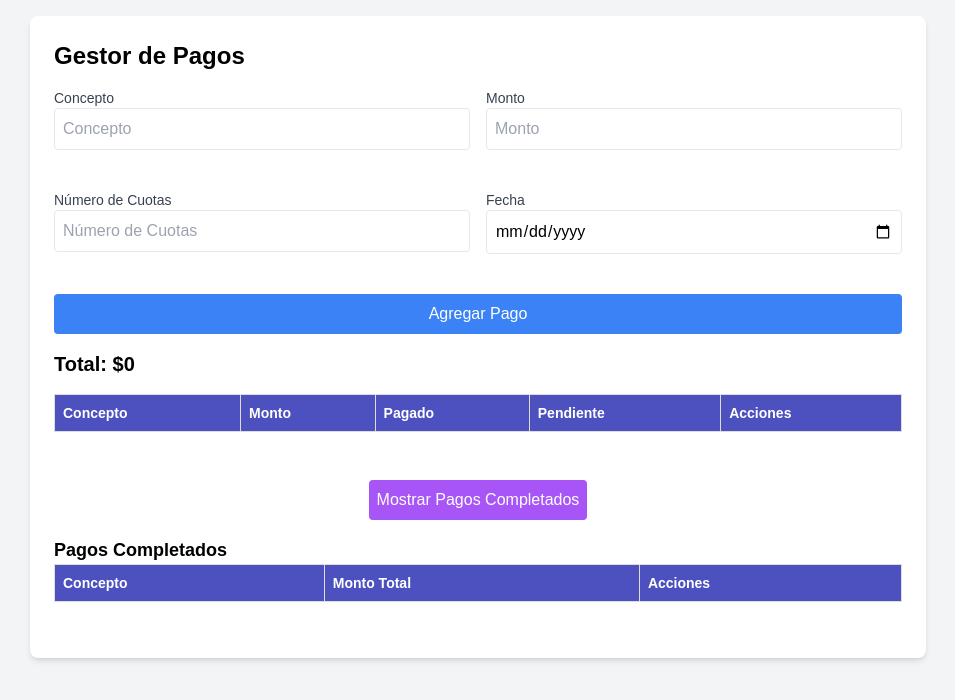
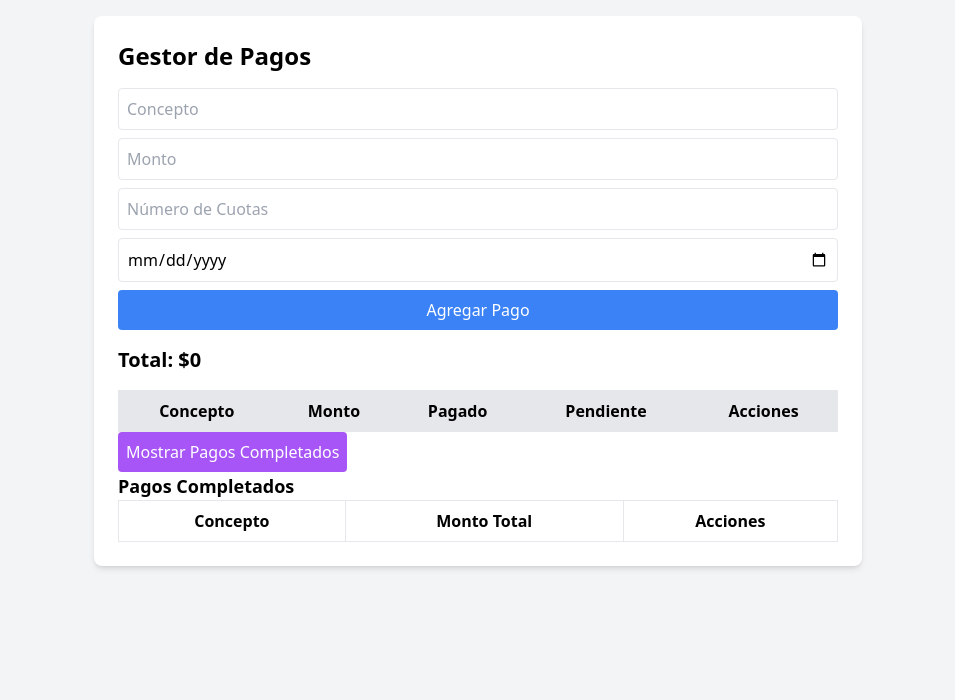
Before and after one commit to SaredGap/Gestor-Pagos, a plain HTML site: page index.html in a window 1280 px wide. Both pictures are taken after a click on the button "Mostrar Pagos Completados". Shown: the whole page, without its empty margins (162-1117 px from the left). Drawn offline with nearby package versions, Linux system fonts and the light colour scheme.

Commit message:
Update index.html

```diff
--- a/index.html
+++ b/index.html
@@ -5,128 +5,62 @@
     <meta name="viewport" content="width=device-width, initial-scale=1.0">
     <title>Gestor de Pagos</title>
     <script src="https://cdn.tailwindcss.com"></script>
-    <link rel="stylesheet" href="styles.css"> <!-- Enlace al archivo CSS -->
 </head>
 <body class="bg-gray-100 p-4">
-
-    <!-- Contenedor principal -->
-    <div class="max-w-4xl mx-auto bg-white p-6 rounded-lg shadow-md">
+    <div class="max-w-3xl mx-auto bg-white p-6 rounded-lg shadow-md">
         <h1 class="text-2xl font-bold mb-4">Gestor de Pagos</h1>
 
-        <!-- Formulario para agregar pagos -->
-        <form id="payment-form" class="mb-4" onsubmit="return validateForm()">
-            <div class="grid grid-cols-1 md:grid-cols-2 gap-4 mb-4">
-                <div class="mb-4">
-                    <label for="concept" class="block text-sm font-medium text-gray-700">Concepto</label>
-                    <input type="text" id="concept" placeholder="Concepto" class="border p-2 rounded w-full mb-2 focus:outline-none focus:ring-2 focus:ring-blue-500">
-                </div>
-                <div class="mb-4">
-                    <label for="amount" class="block text-sm font-medium text-gray-700">Monto</label>
-                    <input type="number" id="amount" placeholder="Monto" class="border p-2 rounded w-full mb-2 focus:outline-none focus:ring-2 focus:ring-blue-500">
-                </div>
-            </div>
-            <div class="grid grid-cols-1 md:grid-cols-2 gap-4 mb-4">
-                <div class="mb-4">
-                    <label for="installments" class="block text-sm font-medium text-gray-700">Número de Cuotas</label>
-                    <input type="number" id="installments" placeholder="Número de Cuotas" class="border p-2 rounded w-full mb-2 focus:outline-none focus:ring-2 focus:ring-blue-500">
-                </div>
-                <div class="mb-4">
-                    <label for="date" class="block text-sm font-medium text-gray-700">Fecha</label>
-                    <input type="date" id="date" class="border p-2 rounded w-full mb-2 focus:outline-none focus:ring-2 focus:ring-blue-500">
-                </div>
-            </div>
-            <button type="submit" class="bg-blue-500 text-white p-2 rounded w-full transition duration-300 hover:bg-blue-600">Agregar Pago</button>
+        <form id="payment-form" class="mb-4">
+            <input type="text" id="concept" placeholder="Concepto" class="border p-2 rounded w-full mb-2">
+            <input type="number" id="amount" placeholder="Monto" class="border p-2 rounded w-full mb-2">
+            <input type="number" id="installments" placeholder="Número de Cuotas" class="border p-2 rounded w-full mb-2">
+            <input type="date" id="date" class="border p-2 rounded w-full mb-2">
+            <button type="submit" class="bg-blue-500 text-white p-2 rounded w-full">Agregar Pago</button>
         </form>
 
         <h2 class="text-xl font-semibold mt-4">Total: $<span id="total-amount">0</span></h2>
 
-        <!-- Lista de pagos -->
-        <div class="overflow-x-auto mt-4">
-            <table class="w-full border-collapse border border-gray-300">
+        <table class="w-full border-collapse border border-gray-300 mt-4">
             <thead>
                 <tr class="bg-gray-200">
-                        <th class="border p-2 text-sm">Concepto</th>
-                        <th class="border p-2 text-sm">Monto</th>
-                        <th class="border p-2 text-sm">Pagado</th>
-                        <th class="border p-2 text-sm">Pendiente</th>
-                        <th class="border p-2 text-sm">Acciones</th>
+                    <th class="border p-2">Concepto</th>
+                    <th class="border p-2">Monto</th>
+                    <th class="border p-2">Pagado</th>
+                    <th class="border p-2">Pendiente</th>
+                    <th class="border p-2">Acciones</th>
                 </tr>
             </thead>
             <tbody id="payment-list"></tbody>
         </table>
-        </div>
 
-        <!-- Botón para mostrar pagos completados -->
-        <div class="flex justify-center mt-4">
-            <button onclick="toggleCompletedPayments()" class="bg-purple-500 text-white p-2 rounded transition duration-300 hover:bg-purple-600">
+        <button onclick="toggleCompletedPayments()" class="bg-purple-500 text-white p-2 rounded">
     Mostrar Pagos Completados
 </button>
-        </div>
 
-        <!-- Sección de pagos completados -->
-        <div id="completed-payments-section" class="hidden mt-4">
+<div id="completed-payments-section" class="hidden">
     <h2 class="text-lg font-bold">Pagos Completados</h2>
-            <div class="overflow-x-auto">
     <table class="w-full border">
         <thead>
             <tr>
-                            <th class="border p-2 text-sm">Concepto</th>
-                            <th class="border p-2 text-sm">Monto Total</th>
-                            <th class="border p-2 text-sm">Acciones</th>
+                <th class="border p-2">Concepto</th>
+                <th class="border p-2">Monto Total</th>
+                <th class="border p-2">Acciones</th>
             </tr>
         </thead>
         <tbody id="completed-payments-list"></tbody>
     </table>
 </div>
-        </div>
 
-        <!-- Modal para realizar pago -->
+
     <div id="payment-modal" class="hidden fixed inset-0 flex items-center justify-center bg-black bg-opacity-50">
-            <div class="bg-white p-6 rounded shadow-md w-full max-w-sm mx-4">
+        <div class="bg-white p-6 rounded shadow-md">
             <h2 class="text-xl font-semibold mb-4">Realizar Pago</h2>
-                <input type="number" id="payment-amount" placeholder="Monto a pagar" class="border p-2 rounded w-full mb-2 focus:outline-none focus:ring-2 focus:ring-blue-500">
-                <button onclick="confirmPayment()" class="bg-green-500 text-white p-2 rounded w-full transition duration-300 hover:bg-green-600">Confirmar Pago</button>
-                <button onclick="closeModal()" class="bg-red-500 text-white p-2 rounded w-full mt-2 transition duration-300 hover:bg-red-600">Cancelar</button>
+            <input type="number" id="payment-amount" placeholder="Monto a pagar" class="border p-2 rounded w-full mb-2">
+            <button onclick="confirmPayment()" class="bg-green-500 text-white p-2 rounded w-full">Confirmar Pago</button>
+            <button onclick="closeModal()" class="bg-red-500 text-white p-2 rounded w-full mt-2">Cancelar</button>
         </div>
     </div>
 
-    </div>
-
     <script src="scripts.js"></script>
-    <script>
-        function validateForm() {
-            const concept = document.getElementById("concept").value;
-            const amount = document.getElementById("amount").value;
-            const installments = document.getElementById("installments").value;
-            const date = document.getElementById("date").value;
-
-            if (!concept || !amount || !installments || !date) {
-                alert("Por favor, complete todos los campos.");
-                return false;
-            }
-
-            if (parseFloat(amount) <= 0 || parseInt(installments) <= 0) {
-                alert("Por favor, ingrese un monto y número de cuotas válidos.");
-                return false;
-            }
-
-            return true;
-        }
-
-        function toggleCompletedPayments() {
-            const completedPaymentsSection = document.getElementById("completed-payments-section");
-            completedPaymentsSection.classList.toggle("hidden");
-        }
-
-        function closeModal() {
-            const modal = document.getElementById("payment-modal");
-            modal.classList.add("hidden");
-        }
-
-        function confirmPayment() {
-            // Implementar la lógica para confirmar el pago
-            closeModal();
-        }
-    </script>
 </body>
 </html>
```
Lines whose indentation alone changed are shown as unchanged.
